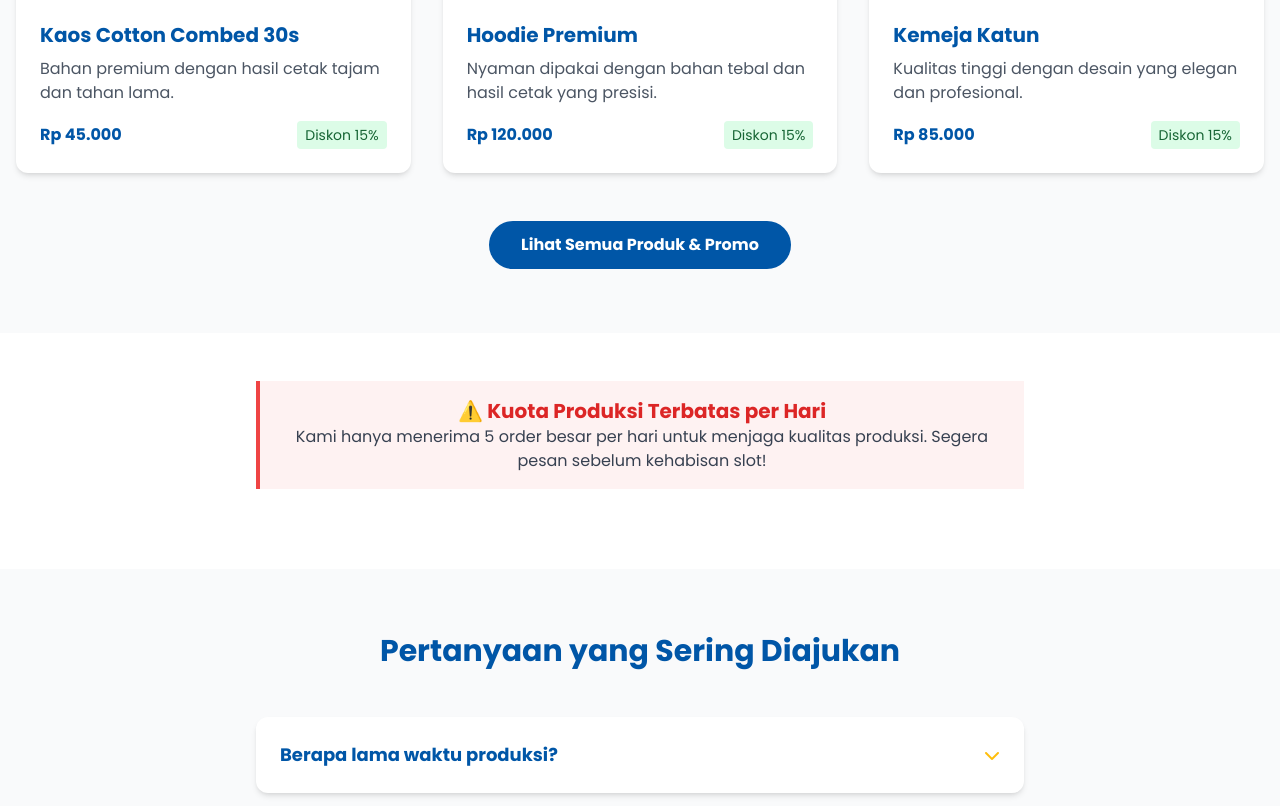
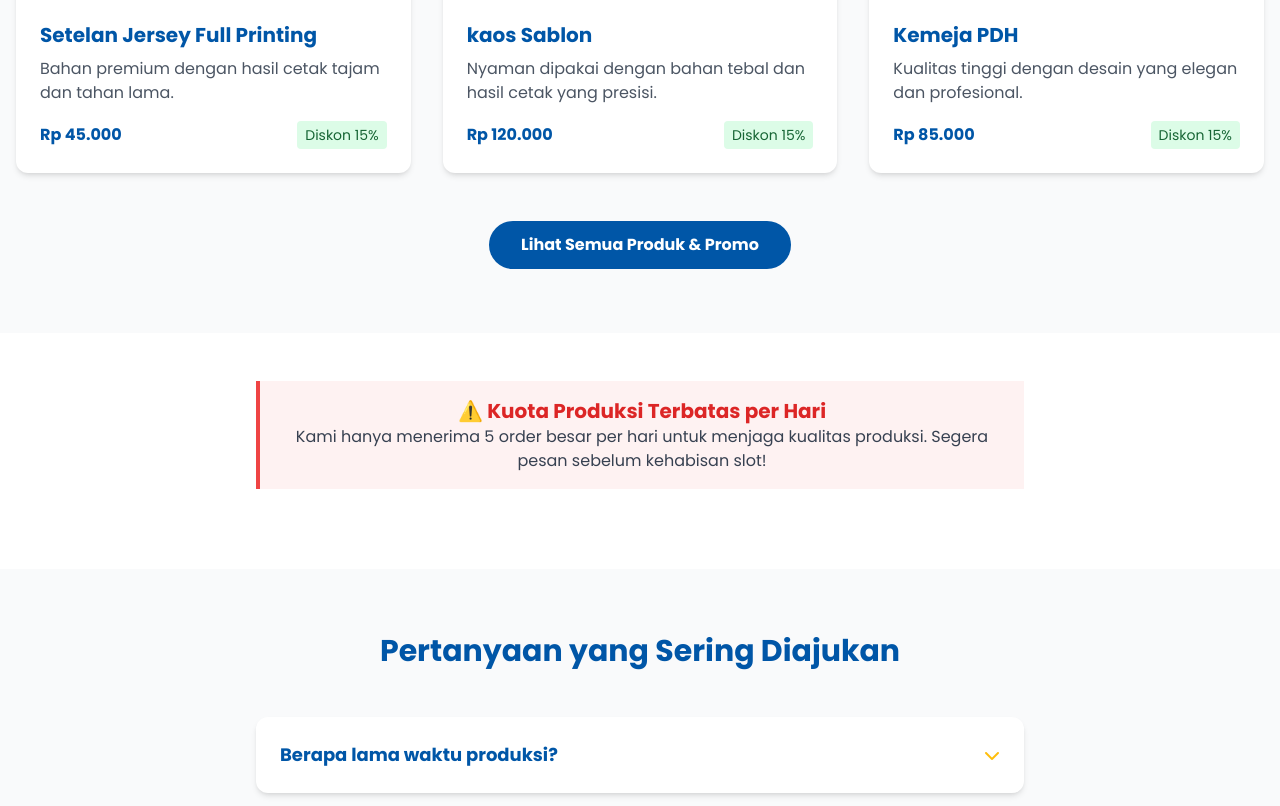
Before and after one commit to rafliDesign/NaviGlobalPrint, a plain HTML site: page index.html in a window 1280 px wide. Shown: the part 3064-3870 px from the top of the page. Drawn offline with nearby package versions, Linux system fonts and the light colour scheme.

Commit message:
Update produk info

```diff
--- a/index.html
+++ b/index.html
@@ -340,7 +340,7 @@
                 <div class="bg-white rounded-xl overflow-hidden shadow-md hover:shadow-xl transition duration-300">
                     <img src="https://i.pinimg.com/736x/79/da/c7/79dac70b8b6b53bf63f9654309f7f475.jpg" alt="Kaos Cotton Combed" class="w-full h-64 object-cover">
                     <div class="p-6">
-                        <h3 class="text-xl font-bold text-navi-blue mb-2">Kaos Cotton Combed 30s</h3>
+                        <h3 class="text-xl font-bold text-navi-blue mb-2">Setelan Jersey Full Printing</h3>
                         <p class="text-gray-600 mb-4">Bahan premium dengan hasil cetak tajam dan tahan lama.</p>
                         <div class="flex justify-between items-center">
                             <span class="font-bold text-navi-blue">Rp 45.000</span>
@@ -353,7 +353,7 @@
                 <div class="bg-white rounded-xl overflow-hidden shadow-md hover:shadow-xl transition duration-300">
                     <img src="https://i.pinimg.com/736x/eb/84/7b/eb847b5b7649fecba576771925918962.jpg" alt="Hoodie Premium" class="w-full h-64 object-cover">
                     <div class="p-6">
-                        <h3 class="text-xl font-bold text-navi-blue mb-2">Hoodie Premium</h3>
+                        <h3 class="text-xl font-bold text-navi-blue mb-2">kaos Sablon</h3>
                         <p class="text-gray-600 mb-4">Nyaman dipakai dengan bahan tebal dan hasil cetak yang presisi.</p>
                         <div class="flex justify-between items-center">
                             <span class="font-bold text-navi-blue">Rp 120.000</span>
@@ -366,7 +366,7 @@
                 <div class="bg-white rounded-xl overflow-hidden shadow-md hover:shadow-xl transition duration-300">
                     <img src="https://i.pinimg.com/736x/60/a5/33/60a5337c836f32ac3b6d19259af860d0.jpg" alt="Kemeja Katun" class="w-full h-64 object-cover">
                     <div class="p-6">
-                        <h3 class="text-xl font-bold text-navi-blue mb-2">Kemeja Katun</h3>
+                        <h3 class="text-xl font-bold text-navi-blue mb-2">Kemeja PDH</h3>
                         <p class="text-gray-600 mb-4">Kualitas tinggi dengan desain yang elegan dan profesional.</p>
                         <div class="flex justify-between items-center">
                             <span class="font-bold text-navi-blue">Rp 85.000</span>
```
